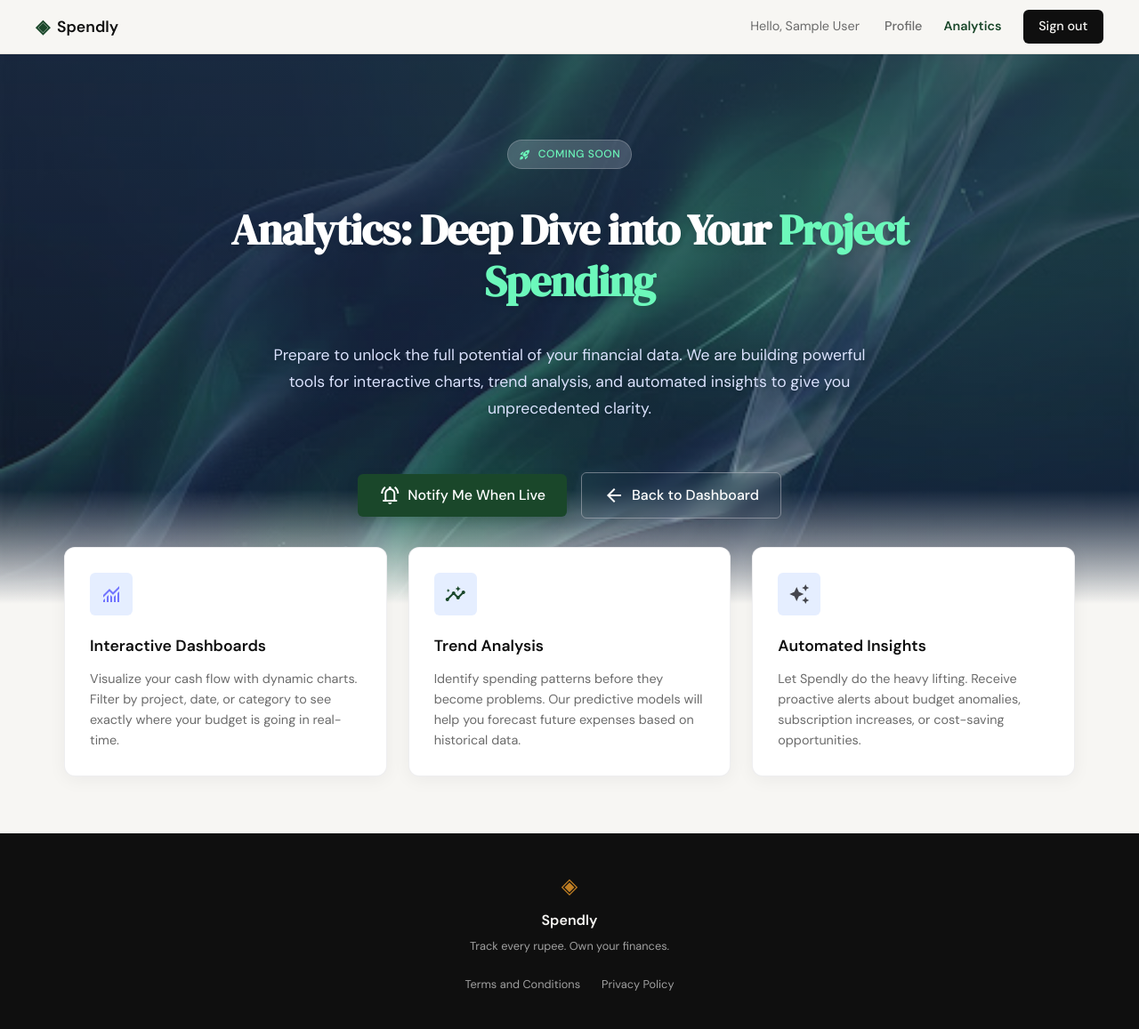
After one commit to Anshhuman99/expense-tracker, a Flask app: page /analytics in a window 1280 px wide. The commit adds this page. Shown: the whole page at 89% size. Run offline with Flask 3, Linux system fonts and the light colour scheme; the visitor is signed in with stand-in values (Sample User, id 1); data comes from the database, SQL or seed files in the repository.

Commit message:
feat: implement analytics page, route, styles, and tests

```diff
--- a/app.py
+++ b/app.py
@@ -198,6 +198,16 @@ def profile():
 
 
 
+@app.route("/analytics")
+def analytics():
+    user_id = session.get("user_id")
+    if not user_id:
+        flash("Please log in to access this page.", "error")
+        return redirect(url_for("login"))
+    return render_template("analytics.html")
+
+
+
 @app.route("/expenses/add")
 def add_expense():
     return "Add expense — coming in Step 7"
--- /dev/null
+++ b/static/css/analytics.css
@@ -0,0 +1,266 @@
+/* analytics.css */
+
+.analytics-container {
+    display: flex;
+    flex-direction: column;
+    width: 100%;
+}
+
+/* Hero Section */
+.analytics-hero {
+    position: relative;
+    width: 100%;
+    min-height: 70vh;
+    display: flex;
+    align-items: center;
+    justify-content: center;
+    padding: 6rem 2rem;
+    overflow: hidden;
+    background-color: #213145; /* bg-inverse-surface */
+    text-align: center;
+    box-sizing: border-box;
+}
+
+.hero-bg {
+    position: absolute;
+    inset: 0;
+    z-index: 0;
+}
+
+.hero-bg-img {
+    width: 100%;
+    height: 100%;
+    object-fit: cover;
+    opacity: 0.6;
+    mix-blend-mode: overlay;
+}
+
+.hero-bg-gradient-bottom {
+    position: absolute;
+    inset: 0;
+    background: linear-gradient(to top, var(--paper) 0%, transparent 100%);
+    z-index: 10;
+    height: 128px; /* h-32 */
+    top: auto;
+    bottom: 0;
+}
+
+.hero-bg-gradient-top {
+    position: absolute;
+    inset: 0;
+    background: linear-gradient(to bottom, rgba(33, 49, 69, 0.5) 0%, transparent 100%);
+    z-index: 10;
+}
+
+.hero-content {
+    position: relative;
+    z-index: 20;
+    max-width: 48rem; /* max-w-3xl */
+    margin: 0 auto;
+    display: flex;
+    flex-direction: column;
+    align-items: center;
+    gap: 1.5rem;
+}
+
+/* Badge */
+.coming-soon-badge {
+    display: inline-flex;
+    align-items: center;
+    gap: 0.5rem;
+    background-color: rgba(229, 238, 255, 0.2); /* bg-surface-container-high/20 */
+    backdrop-filter: blur(12px);
+    border: 1px solid rgba(198, 198, 205, 0.3); /* border-outline-variant/30 */
+    padding: 0.375rem 0.75rem;
+    border-radius: 9999px;
+    margin-bottom: 1rem;
+}
+
+.coming-soon-badge .material-symbols-outlined {
+    font-size: 0.875rem;
+    color: #6cf8bb; /* text-secondary-container */
+}
+
+.badge-text {
+    font-size: 0.75rem;
+    font-weight: 500;
+    text-transform: uppercase;
+    letter-spacing: 0.05em;
+    color: #6cf8bb; /* text-secondary-container */
+}
+
+/* Typography */
+.hero-content h1 {
+    font-family: var(--font-display);
+    font-size: clamp(2rem, 5vw, 3rem); /* font-display-lg / 48px */
+    color: #ffffff; /* text-on-primary */
+    line-height: 1.2;
+    letter-spacing: -0.02em;
+    margin: 0;
+    text-shadow: 0 4px 6px rgba(0, 0, 0, 0.1);
+}
+
+.hero-content h1 span {
+    color: #6cf8bb; /* text-secondary-container */
+}
+
+.hero-description {
+    font-size: 1.1rem;
+    line-height: 1.7;
+    color: #dae2fd; /* close to text-on-primary-container / slate blue light */
+    max-width: 42rem;
+    margin: 1rem auto 0;
+    text-shadow: 0 2px 4px rgba(0, 0, 0, 0.15);
+}
+
+/* Hero Actions */
+.hero-buttons {
+    margin-top: 2rem;
+    display: flex;
+    flex-wrap: wrap;
+    gap: 1rem;
+    justify-content: center;
+    align-items: center;
+}
+
+.btn-notify {
+    display: inline-flex;
+    align-items: center;
+    gap: 0.5rem;
+    background-color: var(--accent); /* Spendly green */
+    color: #ffffff;
+    border: none;
+    padding: 0.75rem 1.5rem;
+    border-radius: var(--radius-sm);
+    font-family: var(--font-body);
+    font-size: 1rem;
+    font-weight: 500;
+    cursor: pointer;
+    transition: all 0.2s ease;
+    box-shadow: 0 4px 12px rgba(26, 71, 42, 0.2);
+}
+
+.btn-notify:hover {
+    background-color: #2c6340;
+    transform: translateY(-1px);
+}
+
+.btn-back-home {
+    display: inline-flex;
+    align-items: center;
+    gap: 0.5rem;
+    background-color: transparent;
+    color: #ffffff;
+    border: 1px solid rgba(198, 198, 205, 0.5); /* border-outline-variant/50 */
+    padding: 0.75rem 1.5rem;
+    border-radius: var(--radius-sm);
+    font-family: var(--font-body);
+    font-size: 1rem;
+    font-weight: 500;
+    backdrop-filter: blur(8px);
+    transition: all 0.2s ease;
+    text-decoration: none;
+}
+
+.btn-back-home:hover {
+    background-color: rgba(229, 238, 255, 0.1);
+    border-color: #ffffff;
+}
+
+/* Teaser Grid Section */
+.teaser-section {
+    width: 100%;
+    max-width: var(--max-width);
+    margin: -4rem auto 4rem;
+    padding: 0 2rem;
+    position: relative;
+    z-index: 20;
+    box-sizing: border-box;
+}
+
+.teaser-grid {
+    display: grid;
+    grid-template-columns: repeat(3, 1fr);
+    gap: 1.5rem;
+}
+
+.teaser-card {
+    background-color: var(--paper-card);
+    border: 1px solid rgba(198, 198, 205, 0.3);
+    border-radius: var(--radius-md);
+    padding: 1.75rem;
+    box-shadow: 0 4px 20px rgba(15, 23, 42, 0.05);
+    transition: all 0.3s ease;
+    display: flex;
+    flex-direction: column;
+    gap: 0.75rem;
+}
+
+.teaser-card:hover {
+    transform: translateY(-2px);
+    box-shadow: 0 8px 30px rgba(15, 23, 42, 0.08);
+}
+
+.icon-container {
+    width: 3rem;
+    height: 3rem;
+    border-radius: var(--radius-sm);
+    background-color: #e5eeff; /* bg-surface-container */
+    display: flex;
+    align-items: center;
+    justify-content: center;
+    margin-bottom: 0.5rem;
+    transition: transform 0.2s ease;
+}
+
+.teaser-card:hover .icon-container {
+    transform: scale(1.1);
+}
+
+/* Icon Colors */
+.icon-container.dashboards {
+    color: #7073ff; /* text-on-tertiary-container */
+}
+
+.icon-container.trends {
+    color: var(--accent); /* text-secondary */
+}
+
+.icon-container.insights {
+    color: #45464d; /* text-on-surface-variant */
+}
+
+.teaser-card h3 {
+    font-family: var(--font-body);
+    font-size: 1.1rem;
+    font-weight: 600;
+    color: var(--ink);
+    margin: 0;
+}
+
+.teaser-card p {
+    font-size: 0.9rem;
+    line-height: 1.6;
+    color: var(--ink-muted);
+    margin: 0;
+    flex-grow: 1;
+}
+
+/* Material symbols font settings */
+.material-symbols-outlined {
+    font-variation-settings: 'FILL' 0, 'wght' 400, 'GRAD' 0, 'opsz' 24;
+}
+
+.fill-icon {
+    font-variation-settings: 'FILL' 1;
+}
+
+/* Responsive Grid */
+@media (max-width: 900px) {
+    .teaser-grid {
+        grid-template-columns: 1fr;
+    }
+    .teaser-section {
+        margin-top: -2rem;
+    }
+}
--- a/static/css/style.css
+++ b/static/css/style.css
@@ -102,6 +102,7 @@ a { color: inherit; text-decoration: none; }
 
 .nav-links a { color: var(--ink-muted); transition: color 0.2s; }
 .nav-links a:hover { color: var(--ink); }
+.nav-links a.active { color: var(--accent); font-weight: 600; }
 .nav-user { color: var(--ink-muted); font-weight: 400; margin-right: 0.25rem; }
 
 .nav-cta {
--- /dev/null
+++ b/templates/analytics.html
@@ -0,0 +1,87 @@
+{% extends "base.html" %}
+
+{% block title %}Analytics — Spendly{% endblock %}
+
+{% block head %}
+<link href="https://fonts.googleapis.com/css2?family=Material+Symbols+Outlined:wght,FILL@100..700,0..1&amp;display=swap" rel="stylesheet"/>
+<link rel="stylesheet" href="{{ url_for('static', filename='css/analytics.css') }}">
+{% endblock %}
+
+{% block content %}
+<div class="analytics-container">
+    <!-- Hero Section with Abstract Background -->
+    <section class="analytics-hero">
+        <!-- Background Image and Overlays -->
+        <div class="hero-bg">
+            <img alt="Abstract Background" class="hero-bg-img" src="{{ url_for('static', filename='images/analytics_bg.jpg') }}"/>
+            <div class="hero-bg-gradient-bottom"></div>
+            <div class="hero-bg-gradient-top"></div>
+        </div>
+
+        <div class="hero-content">
+            <div class="coming-soon-badge">
+                <span class="material-symbols-outlined fill-icon">rocket_launch</span>
+                <span class="badge-text">Coming Soon</span>
+            </div>
+            <h1>Analytics: Deep Dive into Your <span>Project Spending</span></h1>
+            <p class="hero-description">
+                Prepare to unlock the full potential of your financial data. We are building powerful tools for interactive charts, trend analysis, and automated insights to give you unprecedented clarity.
+            </p>
+            <div class="hero-buttons">
+                <button id="notify-btn" class="btn-notify">
+                    <span class="material-symbols-outlined">notifications_active</span>
+                    Notify Me When Live
+                </button>
+                <a class="btn-back-home" href="{{ url_for('profile') }}">
+                    <span class="material-symbols-outlined">arrow_back</span>
+                    Back to Dashboard
+                </a>
+            </div>
+        </div>
+    </section>
+
+    <!-- Feature Teaser Grid (Bento Style) -->
+    <section class="teaser-section">
+        <div class="teaser-grid">
+            <!-- Teaser Card 1 -->
+            <div class="teaser-card">
+                <div class="icon-container dashboards">
+                    <span class="material-symbols-outlined fill-icon" style="font-size: 1.5rem;">monitoring</span>
+                </div>
+                <h3>Interactive Dashboards</h3>
+                <p>
+                    Visualize your cash flow with dynamic charts. Filter by project, date, or category to see exactly where your budget is going in real-time.
+                </p>
+            </div>
+            <!-- Teaser Card 2 -->
+            <div class="teaser-card">
+                <div class="icon-container trends">
+                    <span class="material-symbols-outlined fill-icon" style="font-size: 1.5rem;">insights</span>
+                </div>
+                <h3>Trend Analysis</h3>
+                <p>
+                    Identify spending patterns before they become problems. Our predictive models will help you forecast future expenses based on historical data.
+                </p>
+            </div>
+            <!-- Teaser Card 3 -->
+            <div class="teaser-card">
+                <div class="icon-container insights">
+                    <span class="material-symbols-outlined fill-icon" style="font-size: 1.5rem;">auto_awesome</span>
+                </div>
+                <h3>Automated Insights</h3>
+                <p>
+                    Let Spendly do the heavy lifting. Receive proactive alerts about budget anomalies, subscription increases, or cost-saving opportunities.
+                </p>
+            </div>
+        </div>
+    </section>
+</div>
+{% endblock %}
+
+{% block scripts %}
+<script>
+    document.getElementById('notify-btn').addEventListener('click', function() {
+        alert('Thank you! We will notify you as soon as the Analytics dashboard is live.');
+    });
+</script>
+{% endblock %}
--- a/templates/base.html
+++ b/templates/base.html
@@ -21,7 +21,8 @@
             <div class="nav-links">
                 {% if session.get('user_id') %}
                     <span class="nav-user">Hello, {{ session.get('user_name') }}</span>
-                    <a href="{{ url_for('profile') }}">Profile</a>
+                    <a href="{{ url_for('profile') }}" class="{% if request.endpoint == 'profile' %}active{% endif %}">Profile</a>
+                    <a href="{{ url_for('analytics') }}" class="{% if request.endpoint == 'analytics' %}active{% endif %}">Analytics</a>
                     <a href="{{ url_for('logout') }}" class="nav-cta">Sign out</a>
                 {% else %}
                     <a href="{{ url_for('login') }}">Sign in</a>
```
Also changed, not shown: tests/test_analytics_page.py (added, +63 -0 lines), static/images/analytics_bg.jpg (added).
